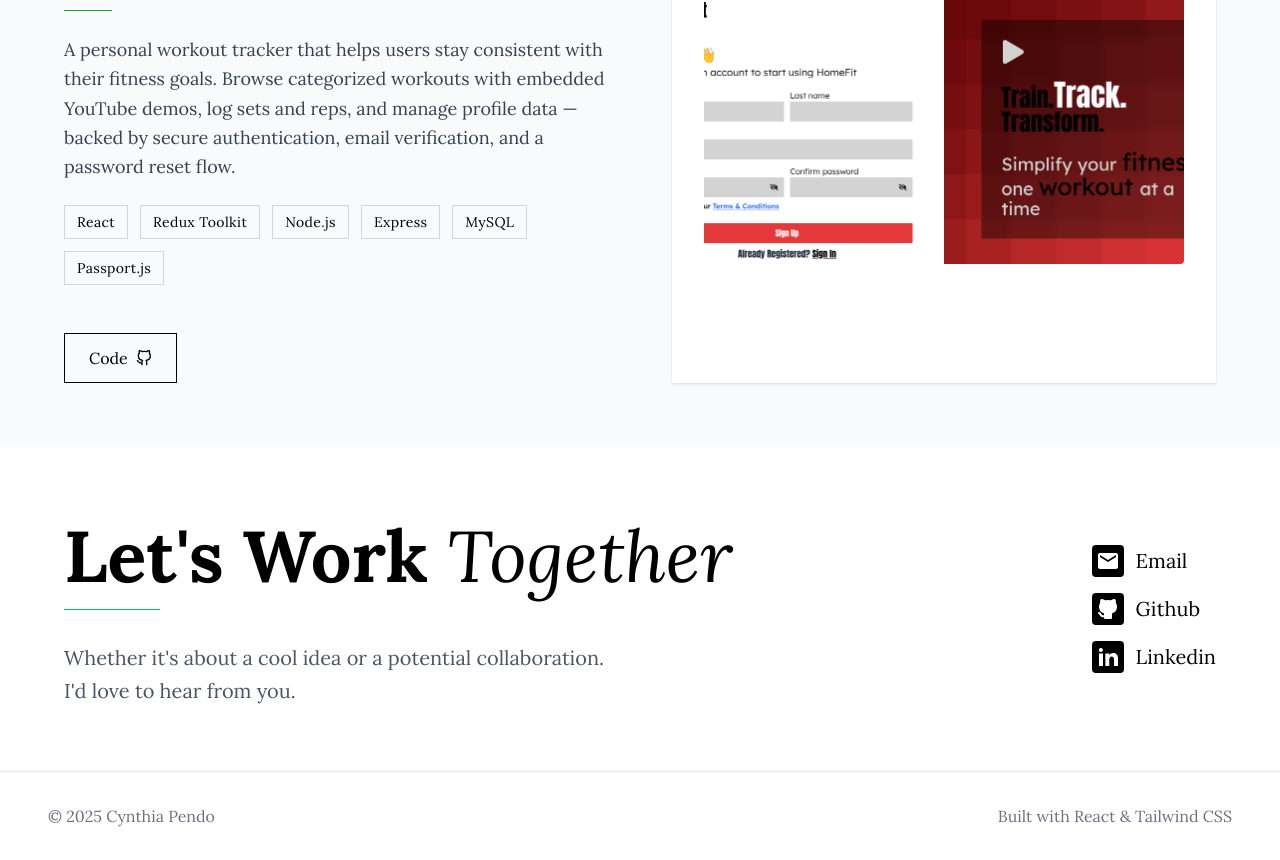
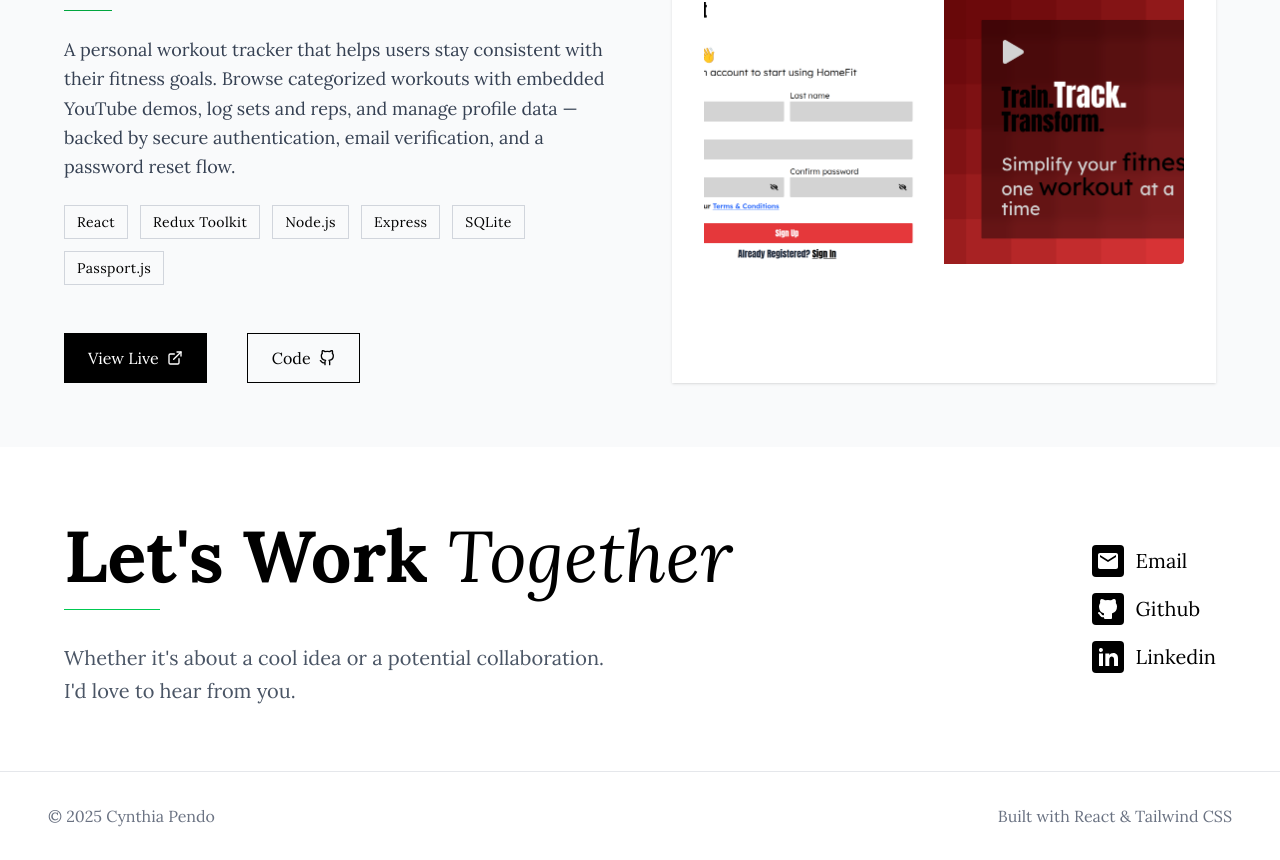
Before and after one commit to cpendo/portfolio, a React (Vite) app: page / in a window 1280 px wide. Shown: the part 2131-2991 px from the top of the page. Built offline with nearby package versions, Linux system fonts and the light colour scheme; a web font is replaced by a local one.

Commit message:
feat(projects): add live URLs for CryptoWorld + HomeFit, swap MySQL tag for SQLite

```diff
--- a/src/pages/home/sections/Projects.jsx
+++ b/src/pages/home/sections/Projects.jsx
@@ -10,7 +10,7 @@ const projects = [
       "This app fetches real-time cryptocurrency data and presents it in a clean, responsive UI. Built with React and deployed on Vercel, it helped me practice integrating APIs and managing state.",
     image: CryptoWorldImage,
     tags: ["React", "RTK Query", "API Integration", "Responsive"],
-    liveUrl: "https://crypto-world-two.vercel.app/",
+    liveUrl: "https://cryptoworld-project.vercel.app/",
     codeUrl: "https://github.com/cpendo/cryptoWorld",
   },
   {
@@ -18,8 +18,8 @@ const projects = [
     description:
       "A personal workout tracker that helps users stay consistent with their fitness goals. Browse categorized workouts with embedded YouTube demos, log sets and reps, and manage profile data — backed by secure authentication, email verification, and a password reset flow.",
     image: HomeFitImage,
-    tags: ["React", "Redux Toolkit", "Node.js", "Express", "MySQL", "Passport.js"],
-    liveUrl: null,
+    tags: ["React", "Redux Toolkit", "Node.js", "Express", "SQLite", "Passport.js"],
+    liveUrl: "https://homefit-project.vercel.app/",
     codeUrl: "https://github.com/cpendo/HomeFit",
   },
 ];
```
